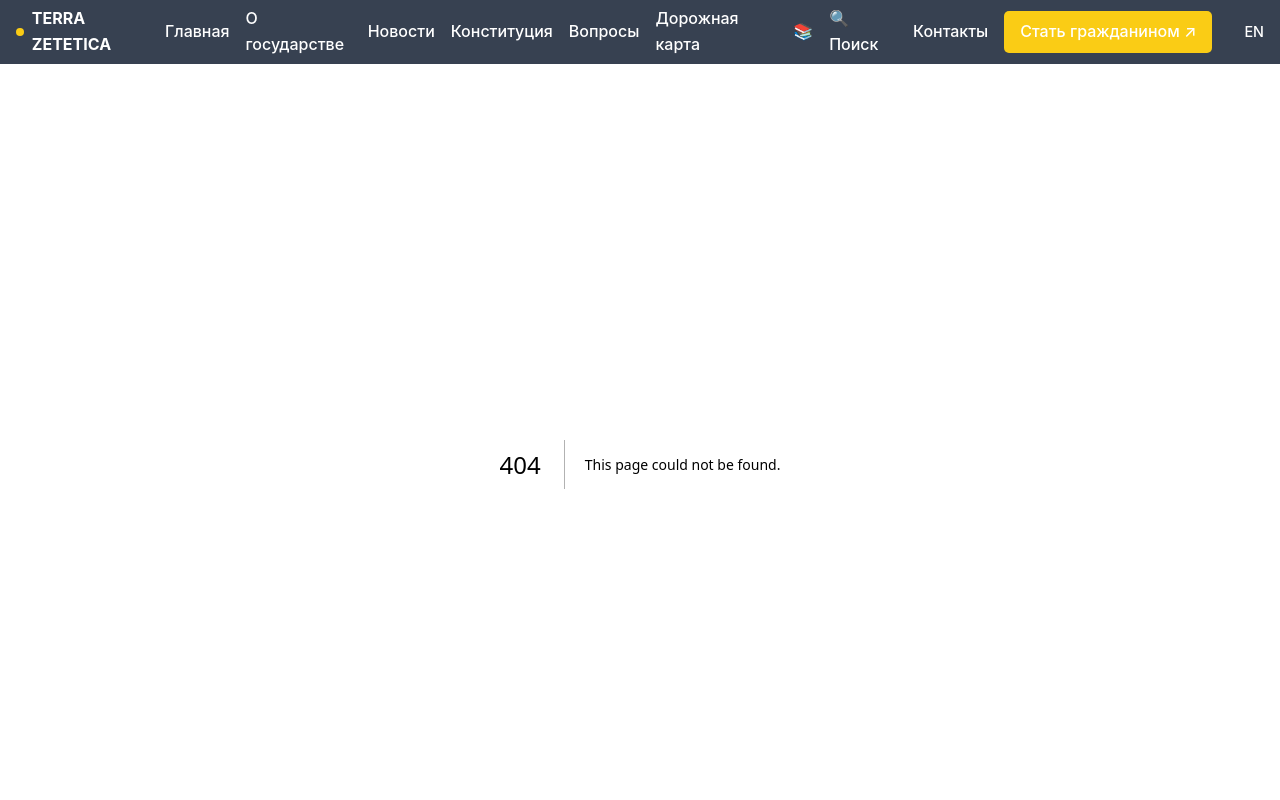
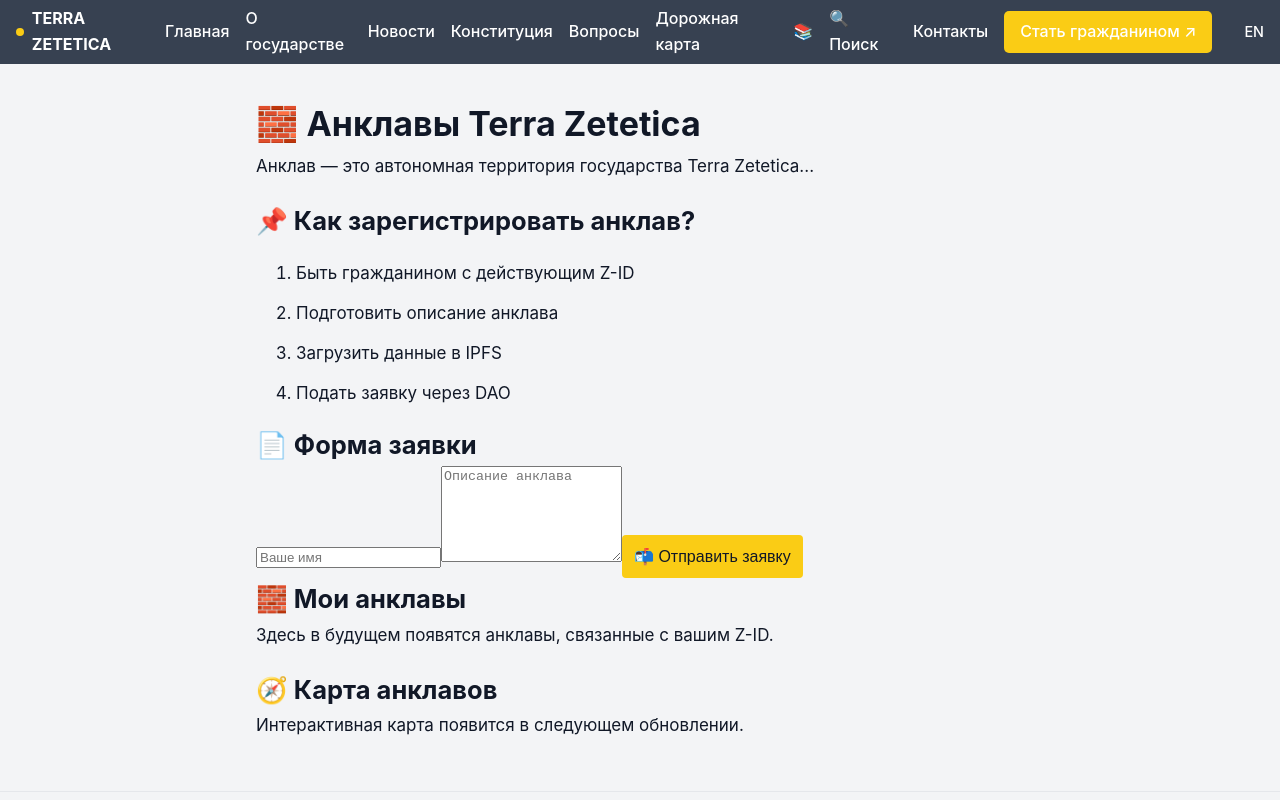
Before and after one commit to kardinalmarkov/terra-zetetica, a Next.js app: page /enclaves in a window 1280 px wide. Before the commit this address had no page. Shown: the top 800 px of the page. Built offline with nearby package versions, Linux system fonts and the light colour scheme.

Commit message:
Create enclaves.js

```diff
--- /dev/null
+++ b/pages/enclaves.js
@@ -0,0 +1,36 @@
+import Head from 'next/head'
+
+export default function EnclavePage() {
+  return (
+    <main className="wrapper">
+      <Head>
+        <title>🧱 Анклавы | Terra Zetetica</title>
+      </Head>
+
+      <h1>🧱 Анклавы Terra Zetetica</h1>
+
+      <p>Анклав — это автономная территория государства Terra Zetetica...</p>
+
+      <h2>📌 Как зарегистрировать анклав?</h2>
+      <ol>
+        <li>Быть гражданином с действующим Z-ID</li>
+        <li>Подготовить описание анклава</li>
+        <li>Загрузить данные в IPFS</li>
+        <li>Подать заявку через DAO</li>
+      </ol>
+
+      <h2>📄 Форма заявки</h2>
+      <form action="https://formspree.io/f/mbloweze" method="POST">
+        <input name="name" placeholder="Ваше имя" required />
+        <textarea name="message" placeholder="Описание анклава" rows={6} required />
+        <button type="submit">📬 Отправить заявку</button>
+      </form>
+
+      <h2>🧱 Мои анклавы</h2>
+      <p>Здесь в будущем появятся анклавы, связанные с вашим Z-ID.</p>
+
+      <h2>🧭 Карта анклавов</h2>
+      <p>Интерактивная карта появится в следующем обновлении.</p>
+    </main>
+  )
+}
```
